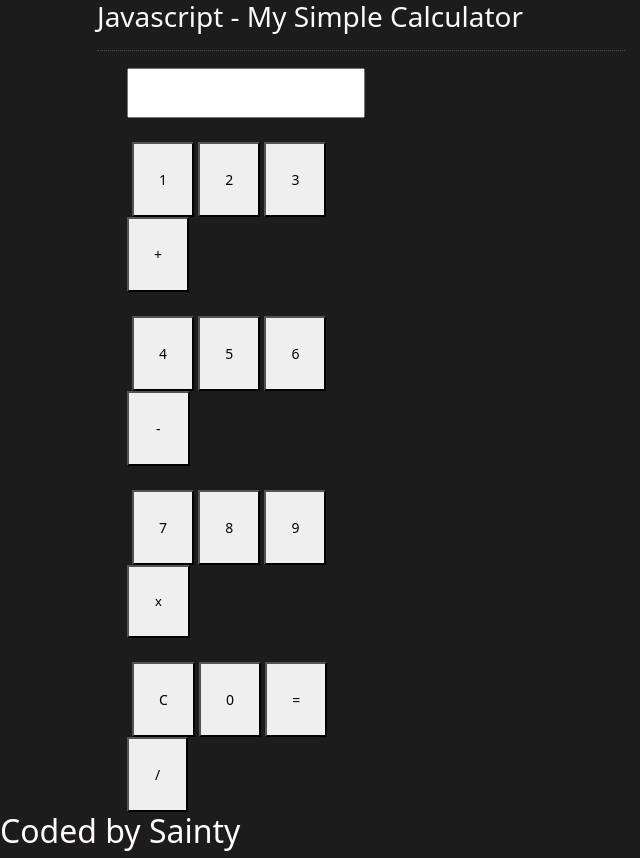
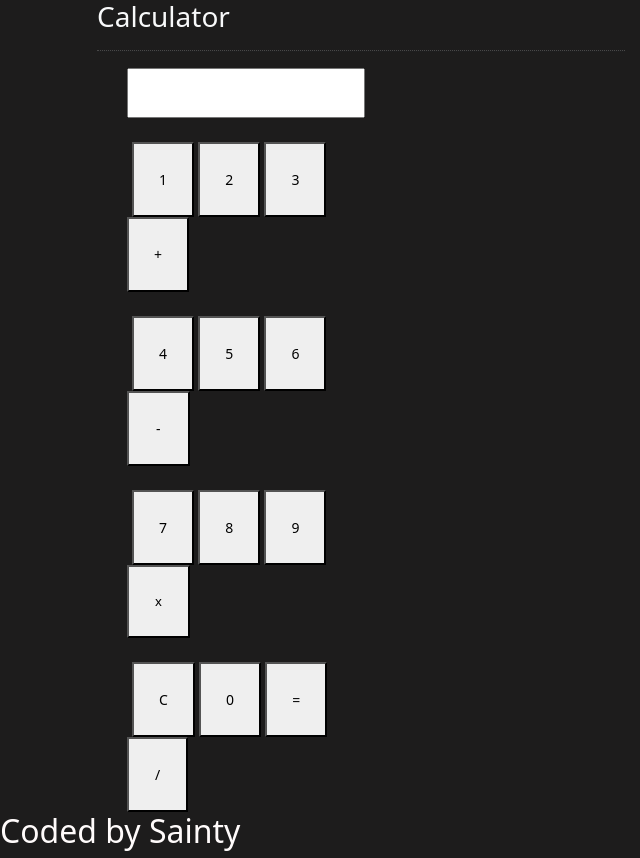
Before and after one commit to saintycode/calculator, a plain HTML site: page index.html in a window 1280 px wide. Shown: the whole page, without its empty margins (0-640 px from the left). Drawn offline with nearby package versions, Linux system fonts and the light colour scheme.

Commit message:
Update index.html
updated name

```diff
--- a/index.html
+++ b/index.html
@@ -19,7 +19,7 @@
       <div class="container-lg" style="block">
         <div class="col-md-3"></div>
         <div class="col-md-6 well">
-          <h3 class="text-light">Javascript - My Simple Calculator</h3>
+          <h3 class="text-light">Calculator</h3>
           <hr style="border-top: 1px dotted #ccc" />
           <div class="col-md-2"></div>
           <div class="col-md-8">
```
